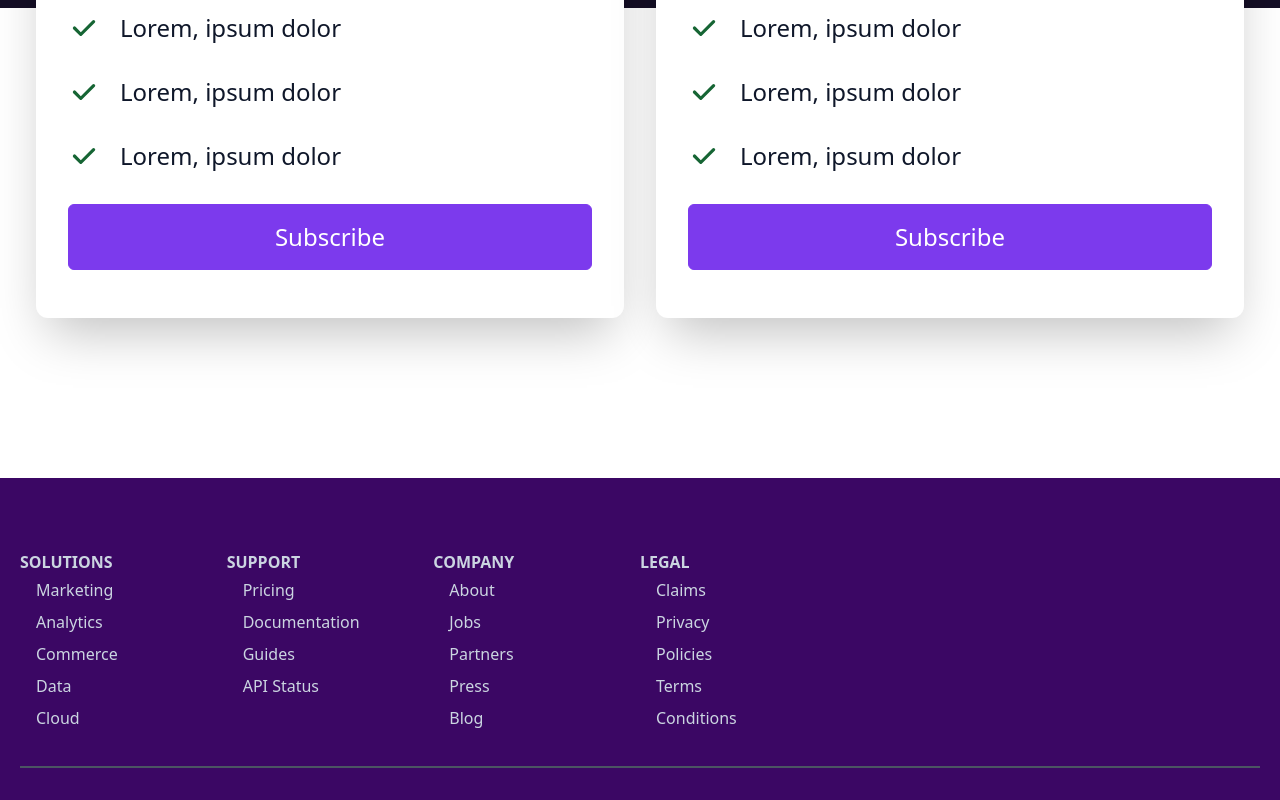
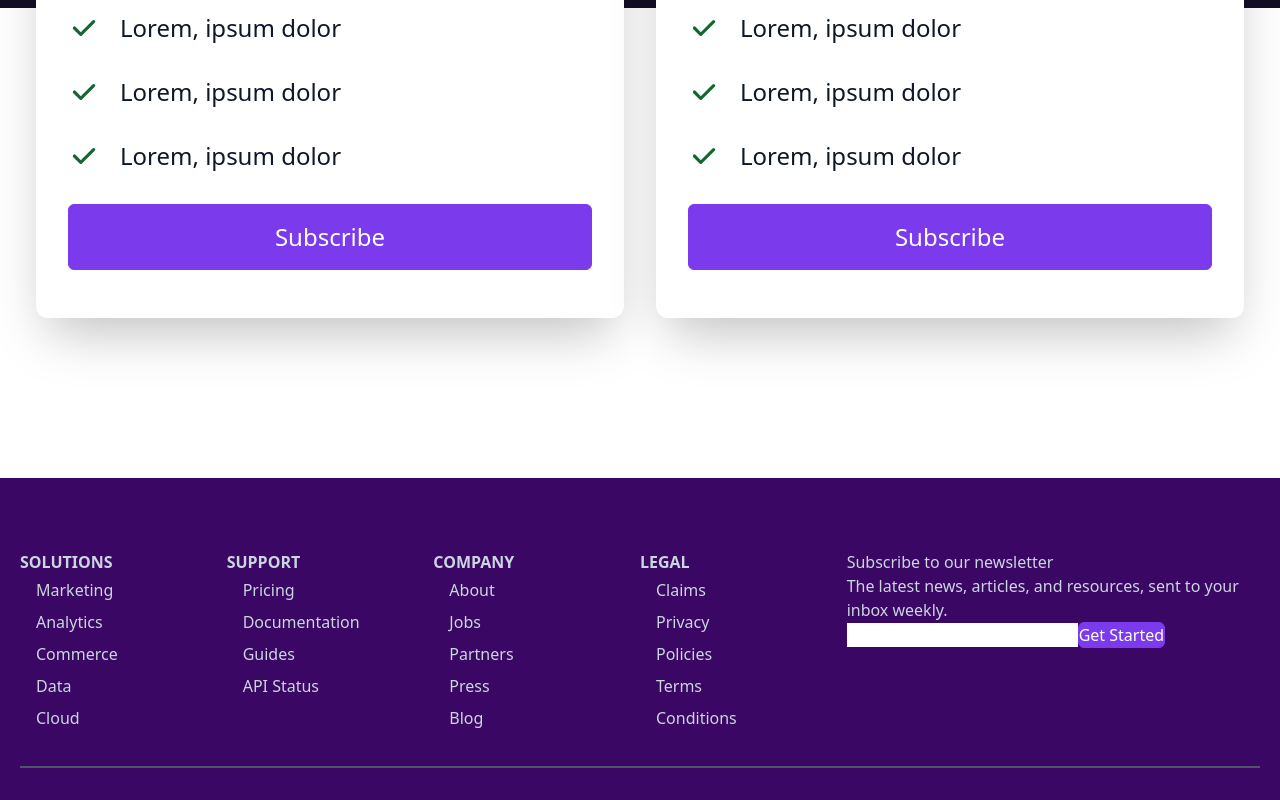
Before and after one commit to radosav-perisic/claut, a React (Vite) app: page / in a window 1280 px wide. Shown: the part 3754-4554 px from the top of the page. Built offline with nearby package versions, Linux system fonts and the light colour scheme.

Commit message:
Add newsletter subscription form to Footer

```diff
--- a/src/components/Footer.jsx
+++ b/src/components/Footer.jsx
@@ -46,6 +46,14 @@ const Footer = () => {
                     <li className='py-1'>Conditions</li>
                 </ul>
             </div>
+            <div className='col-span-2 pt-8 md:pt-2'>
+               <p>Subscribe to our newsletter</p>
+               <p>The latest news, articles, and resources, sent to your inbox weekly.</p>
+               <form>
+                <input type="email" />
+                <button>Get Started</button>
+               </form>
+            </div>
         </div>
     </div>
   )
```
